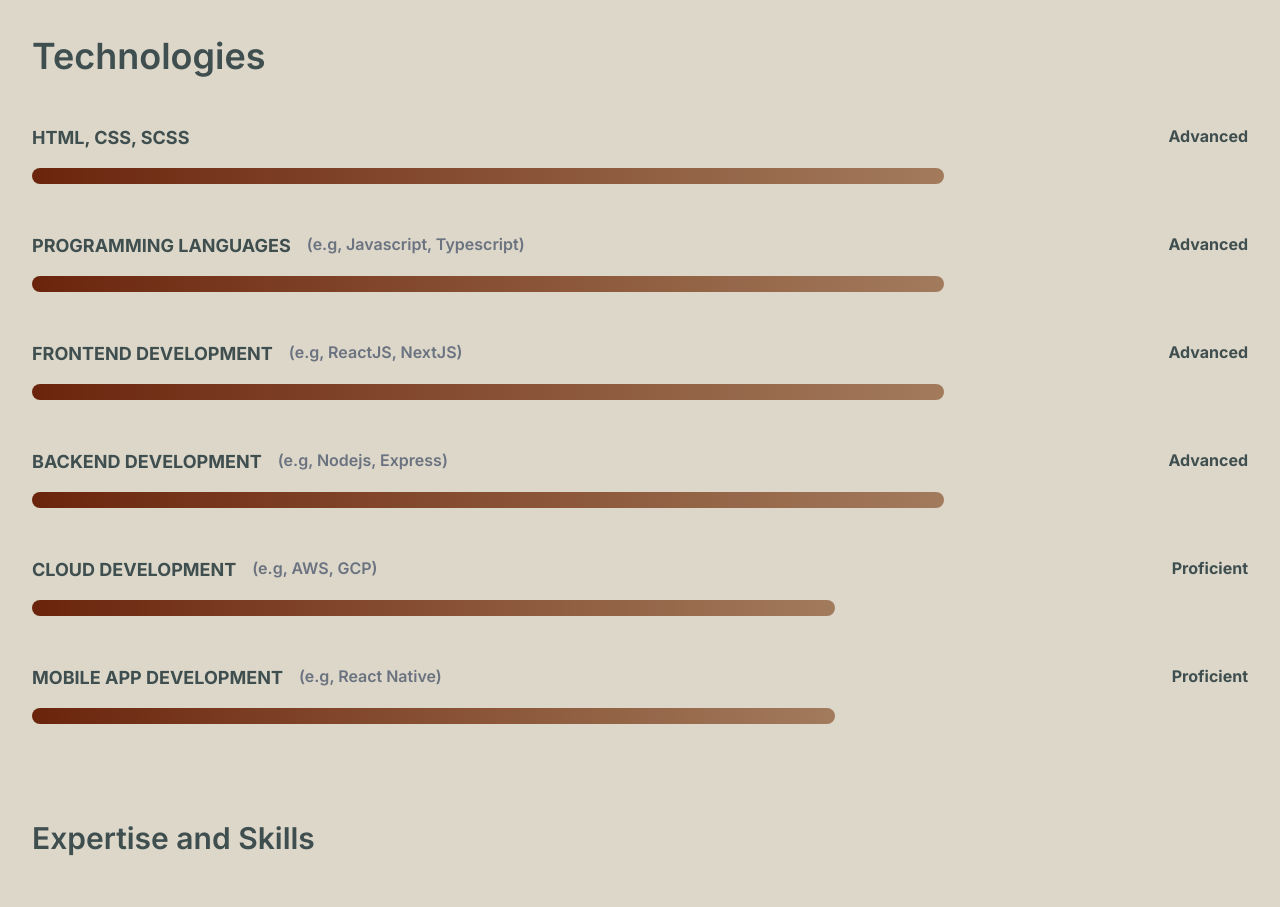
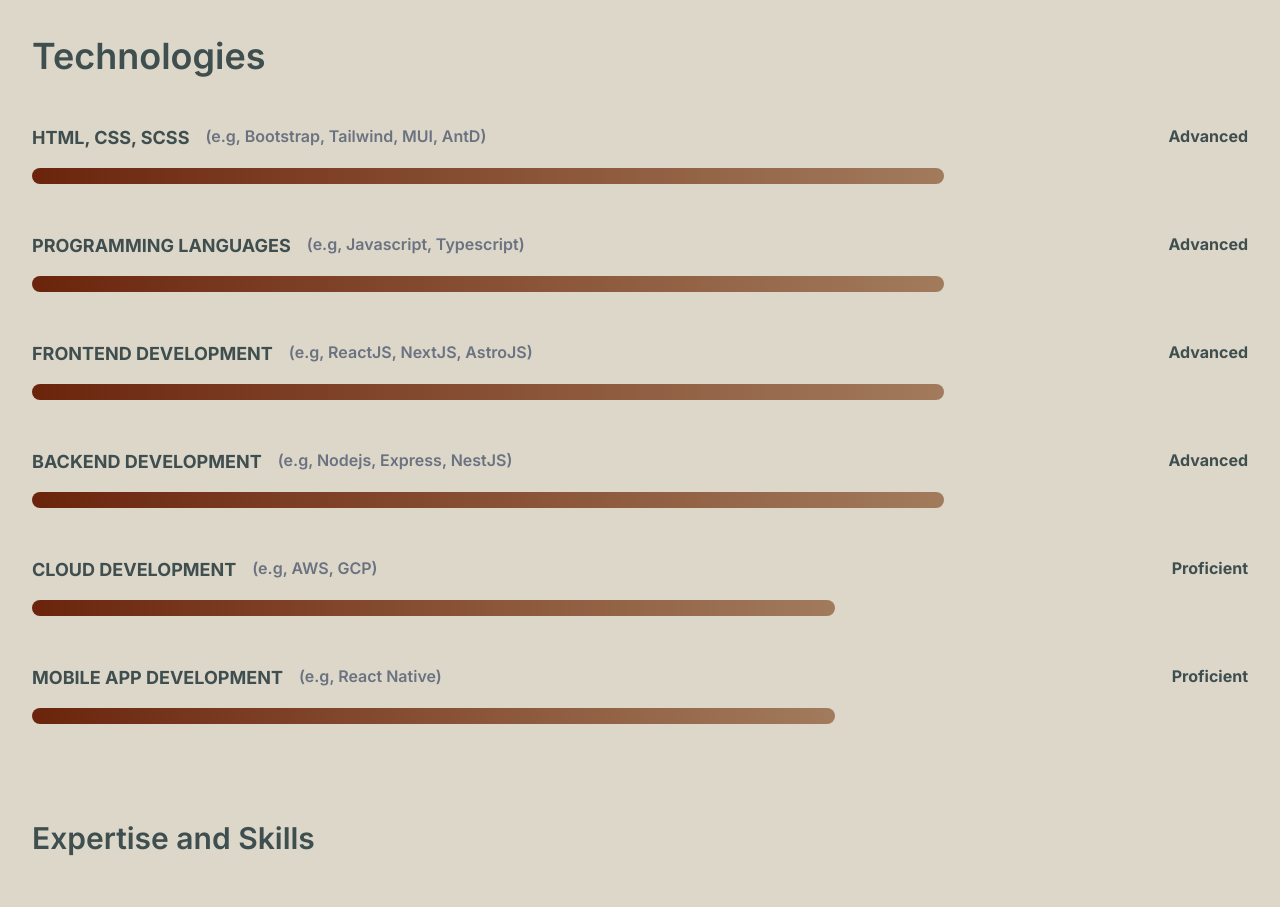
Before and after one commit to harrigit/New_Portfolio, a Next.js app: page / in a window 1280 px wide. Shown: the part 800-1707 px from the top of the page. Built offline with nearby package versions, Linux system fonts and the light colour scheme.

Commit message:
Copy Update

```diff
--- a/assets/copy.ts
+++ b/assets/copy.ts
@@ -18,7 +18,7 @@ export const PROJECTS: Project[] = [
 export const TECHNOLOGIES: Technology[] = [
   {
     name: "HTML, CSS, SCSS",
-    eg: "",
+    eg: "(e.g, Bootstrap, Tailwind, MUI, AntD)",
     level: TechLevel.Advanced,
   },
   {
@@ -28,12 +28,12 @@ export const TECHNOLOGIES: Technology[] = [
   },
   {
     name: "FRONTEND DEVELOPMENT",
-    eg: "(e.g, ReactJS, NextJS)",
+    eg: "(e.g, ReactJS, NextJS, AstroJS)",
     level: TechLevel.Advanced,
   },
   {
     name: "BACKEND DEVELOPMENT",
-    eg: " (e.g, Nodejs, Express)",
+    eg: " (e.g, Nodejs, Express, NestJS)",
     level: TechLevel.Advanced,
   },
   {
```
